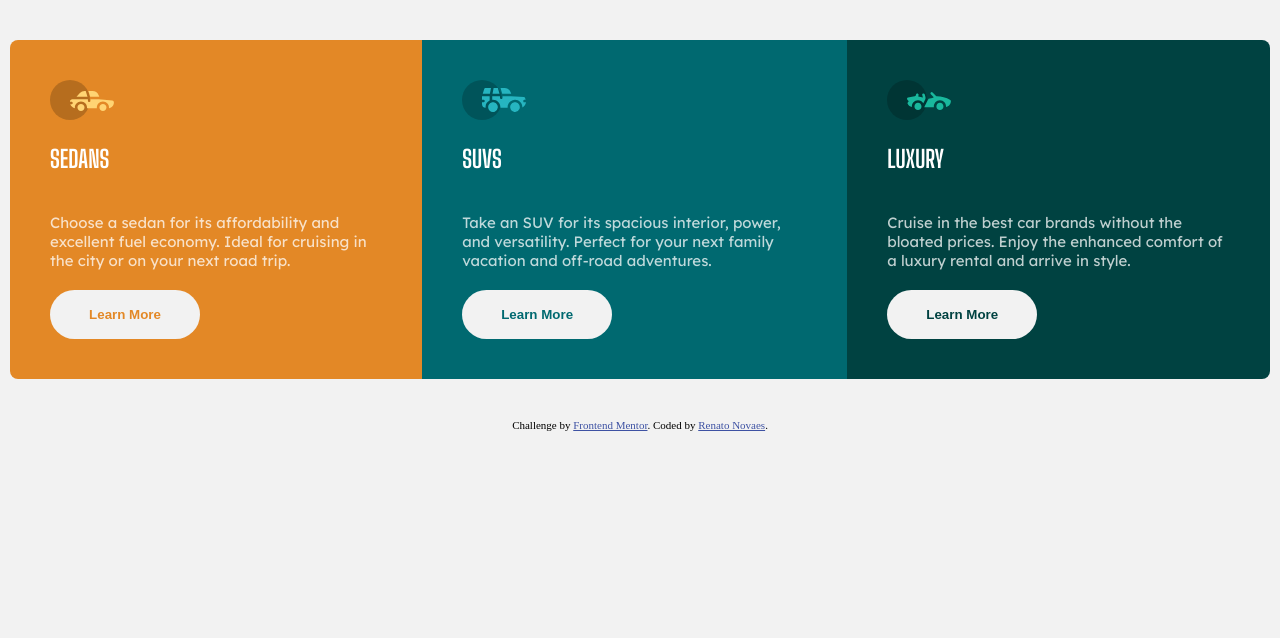
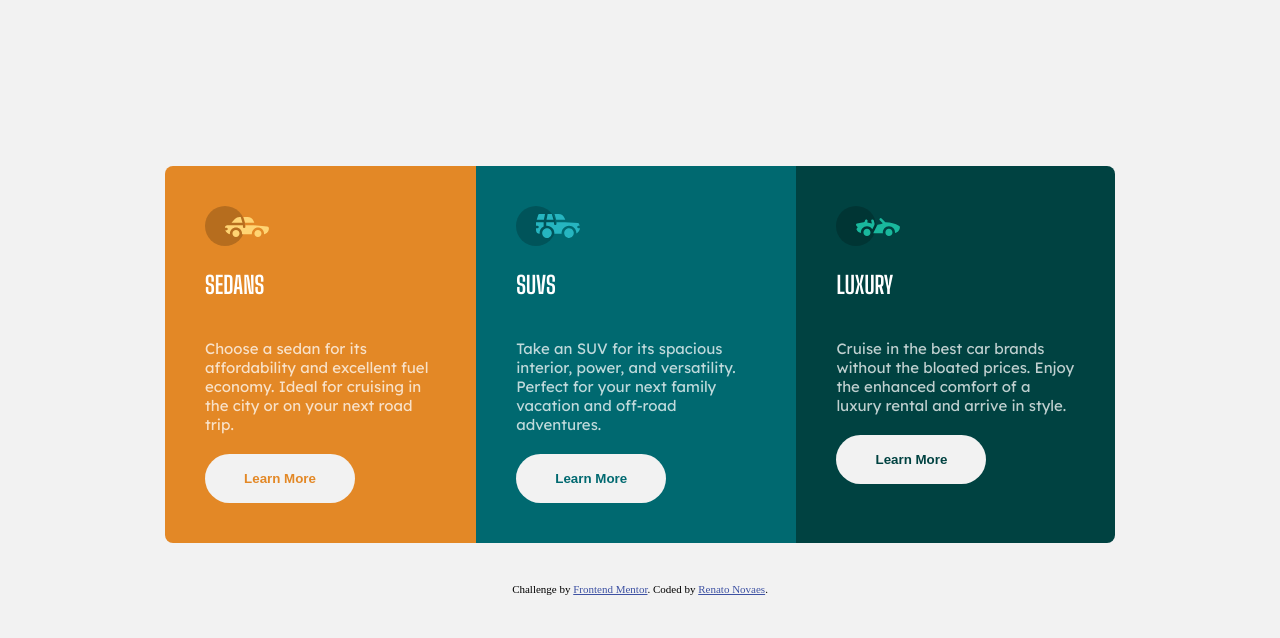
Before and after one commit to renatoalmeida49/3-column-challenge, a plain HTML site: page index.html in a window 1280 px wide. Drawn offline with Linux system fonts and the light colour scheme.

Commit message:
feat(style.css): cards in the vertical center and with max-width

```diff
--- a/assets/css/style.css
+++ b/assets/css/style.css
@@ -7,6 +7,17 @@
 body {
     background: hsl(0, 0%, 95%);
     padding: 40px 10px;
+    min-height: 100vh;
+    display: flex;
+    flex-direction: column;
+    align-items: center;
+    justify-content: center;
+}
+
+.container {
+    width: 100%;
+    max-width: 950px;
+
 }
 
 button {
```
